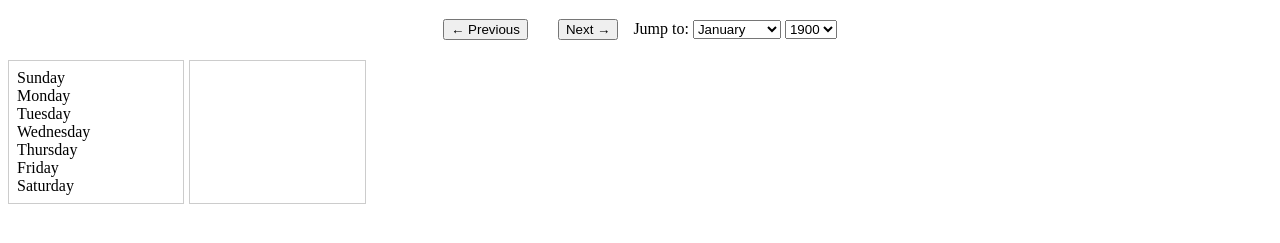
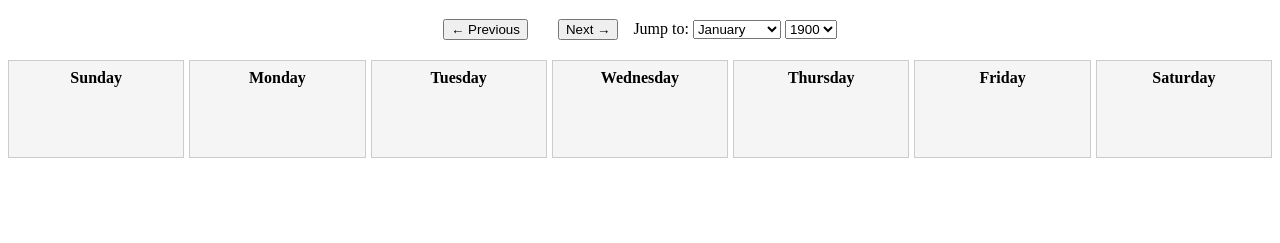
Before and after one commit to anosidium/Project-Days-Calendar, a website with bundled scripts: page index.html in a window 1280 px wide. Shown: the part 61-304 px from the top of the page. Built offline with nearby package versions, Linux system fonts and the light colour scheme; files whose address does not match are found by name.

Commit message:
fix: update styles to new html layout, added column header styles

```diff
--- a/styles.css
+++ b/styles.css
@@ -1,13 +1,24 @@
 #calendar-grid {
+  display: grid;
+  gap: 5px;
+  margin-top: 20px;
+}
+#calendar-grid [role="row"] {
   display: grid;
   grid-template-columns: repeat(7, 1fr);
   gap: 5px;
-  margin-top: 20px;
 }
-#calendar-grid > div {
+#calendar-grid [role="row"] > [role="gridcell"],
+#calendar-grid [role="row"] > [role="columnheader"] {
   border: 1px solid #ccc;
   padding: 8px;
   min-height: 80px;
+}
+.day-header {
+  background-color: #f5f5f5;
+  font-weight: 600;
+  min-height: auto;
+  text-align: center;
 }
 #calendar-controls {
   display: flex;
```
